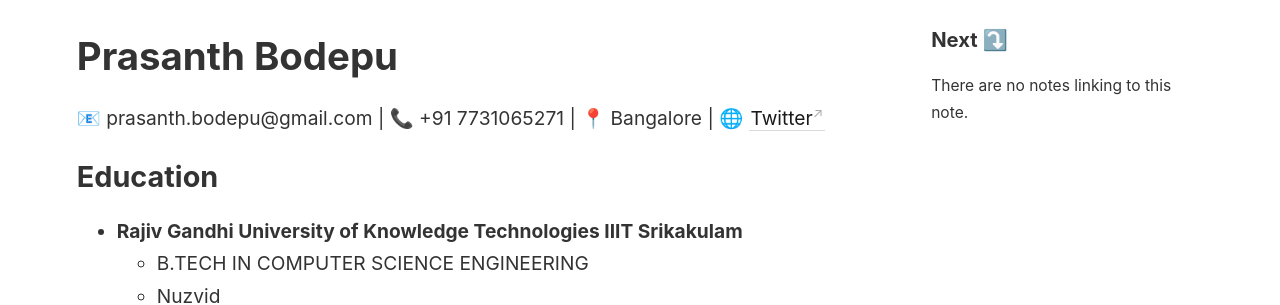
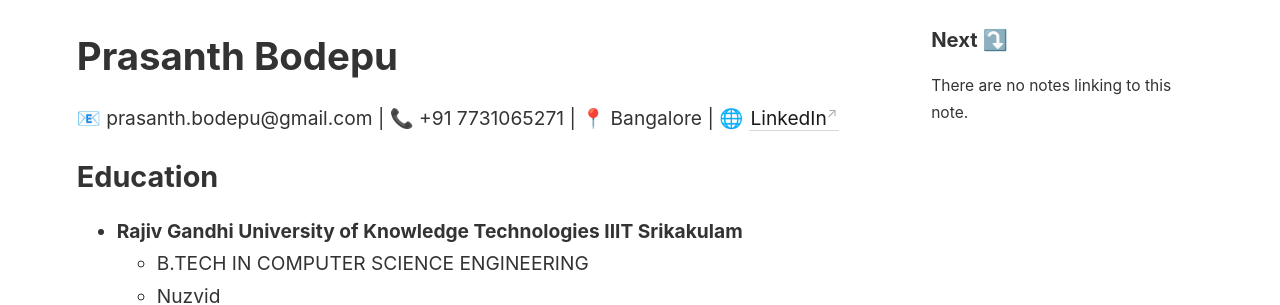
Before and after one commit to 0xPb1/test1, a Jekyll site: the page built from _notes/resume.md, in a window 1280 px wide and 900 px high. Shown: the part 250-555 px from the top of the window. Built offline with Jekyll 4.4.1, drawn with Linux system fonts in a browser that asks for light colours.

Commit message:
add linkedin

```diff
--- a/_notes/resume.md
+++ b/_notes/resume.md
@@ -1,5 +1,5 @@
 # Prasanth Bodepu
-📧 prasanth.bodepu@gmail.com | 📞 +91 7731065271 | 📍 Bangalore | 🌐 [Twitter](https://twitter.com/_0xPb)
+📧 prasanth.bodepu@gmail.com | 📞 +91 7731065271 | 📍 Bangalore | 🌐 [LinkedIn](https://www.linkedin.com/in/0xPb/)
 
 ## Education
 - **Rajiv Gandhi University of Knowledge Technologies IIIT Srikakulam**
```
